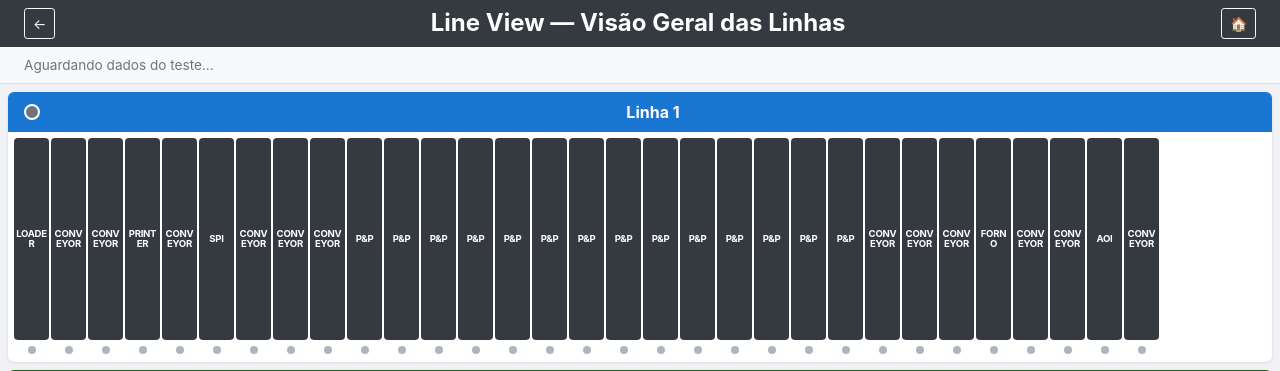
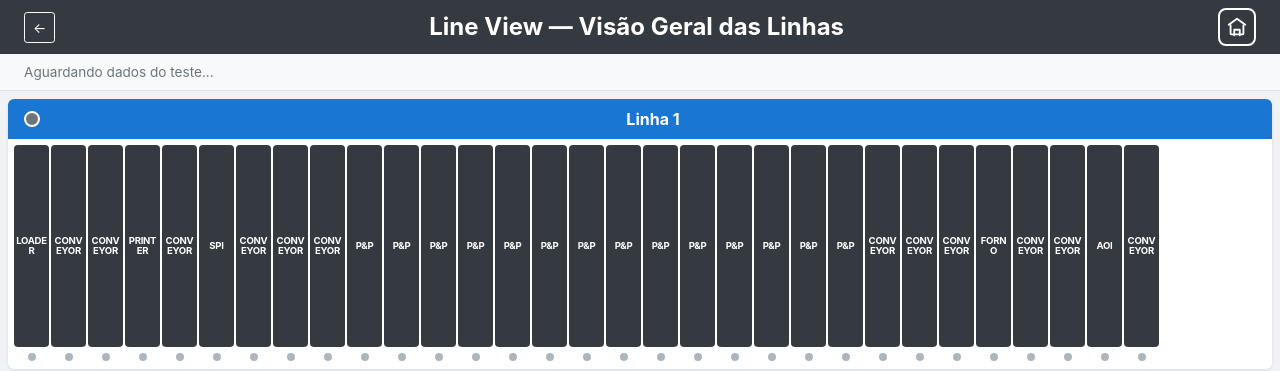
Before and after one commit to LcLinces/TCC-LineCapabilityTool, a Flask app: page /lineview in a window 1280 px wide. Shown: the top 371 px of the page. Run offline with Flask 3, Linux system fonts and the light colour scheme; data comes from the database, SQL or seed files in the repository.

Commit message:
Correção códigos e remoção de emojis

```diff
--- a/codes/templates/home.html
+++ b/codes/templates/home.html
@@ -17,7 +17,7 @@
       <a href="/capability" class="home-card-link">
         <div class="card home-card shadow-sm h-100">
           <div class="card-body d-flex flex-column align-items-center justify-content-center text-center p-4">
-            <h5 class="font-weight-bold mt-3 mb-2">Teste de Capabilidade</h5>
+            <h5 class="font-weight-bold mt-3 mb-2">Teste de Linha</h5>
             <p class="text-muted small mb-0">
               Verifique se uma linha de produção consegue processar um PCB específico.
             </p>
--- a/codes/templates/index.html
+++ b/codes/templates/index.html
@@ -159,12 +159,6 @@ function renderizarSidebar(maquinas) {
     }
 
     card.innerHTML = `
-      <!-- ÍCONE: descomente quando tiver os arquivos de ícone -->
-      <!-- <img src="/static/icons/${m.tipo}.png"
-               style="width:42px;height:42px;min-width:42px;border-radius:6px;"
-               onerror="this.style.display='none'"> -->
-
-      <div class="maquina-icon-placeholder"></div>
       <div>
         <div style="font-size:.82rem; font-weight:600; color:#1e293b; line-height:1.3;">
           ${m.nome_maquina || '—'}
--- a/codes/templates/lineview.html
+++ b/codes/templates/lineview.html
@@ -9,7 +9,14 @@
   <div class="lv-header bg-dark text-white d-flex justify-content-between align-items-center px-4 py-2">
     <a href="/capability" class="btn btn-sm btn-outline-light" title="Voltar para Capabilidade">←</a>
     <h4 class="mb-0 font-weight-bold">Line View — Visão Geral das Linhas</h4>
-    <a href="/" class="btn btn-sm btn-outline-light" title="Voltar ao início">🏠</a>
+    <a href="/" class="btn-home-clean" title="Voltar ao início">
+      <svg xmlns="http://www.w3.org/2000/svg" width="22" height="22" viewBox="0 0 24 24"
+           fill="none" stroke="currentColor" stroke-width="2" stroke-linecap="round" stroke-linejoin="round">
+        <path d="M3 9.5L12 3l9 6.5"></path>
+        <path d="M5 10v9a1 1 0 0 0 1 1h12a1 1 0 0 0 1-1v-9"></path>
+        <path d="M9 21v-6h6v6"></path>
+      </svg>
+    </a>
   </div>
 
   <!-- ══════════════════════════════════════════ -->
@@ -185,6 +192,26 @@
   /* Cor do texto dos valores no modal */
   .valor-ok  { color: #28a745 !important; }
   .valor-nok { color: #dc3545 !important; }
+
+  /* Botão home clean (contorno) */
+  .btn-home-clean {
+    display: inline-flex;
+    align-items: center;
+    justify-content: center;
+    width: 38px;
+    height: 38px;
+    border: 2px solid currentColor;
+    border-radius: 8px;
+    color: #fff;
+    background: transparent;
+    transition: background 0.15s, color 0.15s;
+    text-decoration: none;
+  }
+  .btn-home-clean:hover {
+    background: rgba(255,255,255,0.15);
+    color: #fff;
+    text-decoration: none;
+  }
 </style>
 
 {% endblock %}
```
Also changed, not shown: codes/templates/capability.html (+47 -60 lines).
